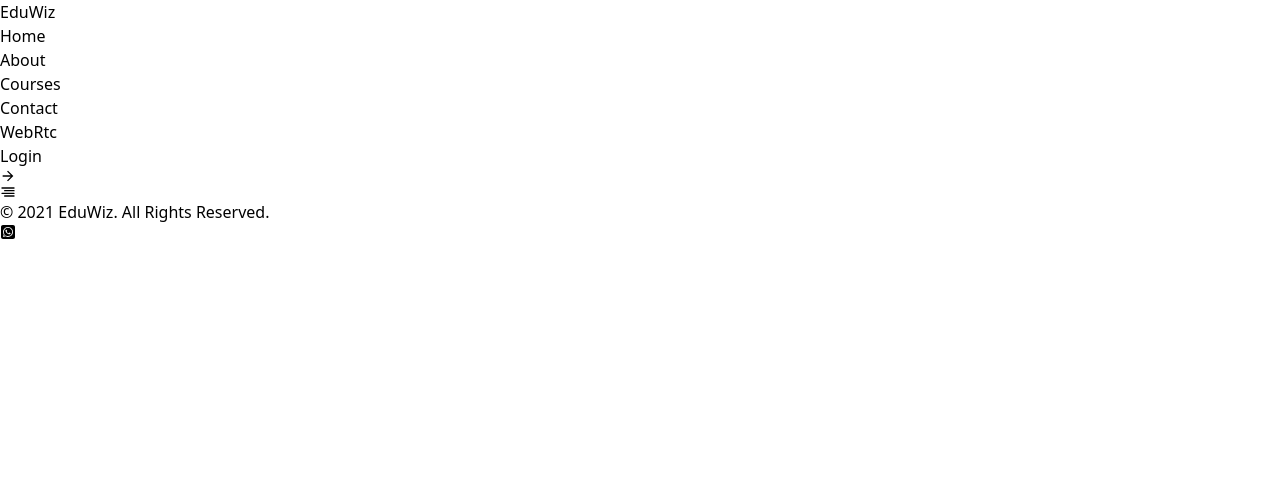
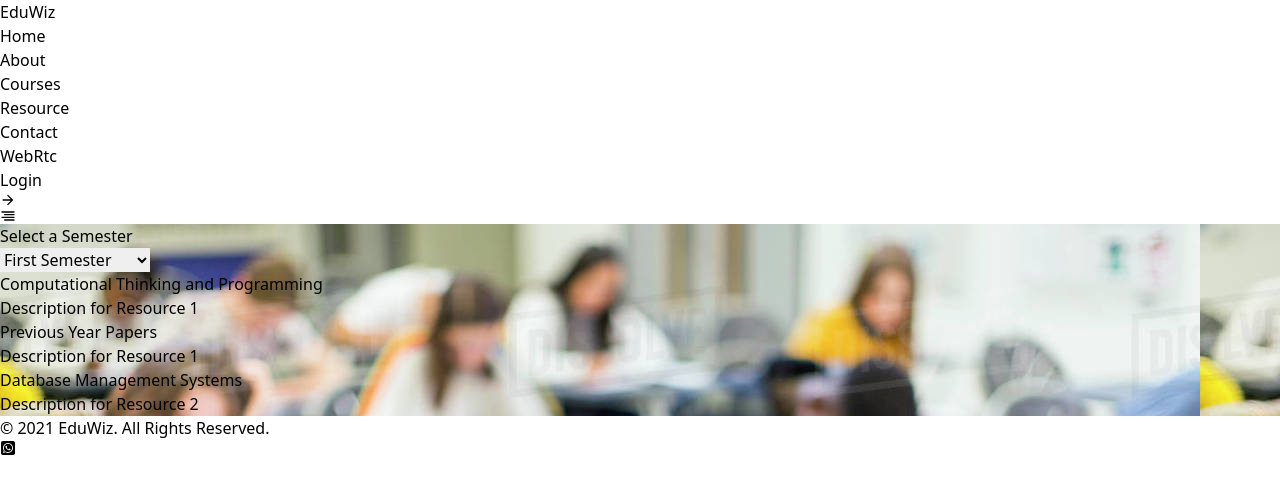
Before and after one commit to Swyamk/EDUWIZ-FINAL, a React (Vite) app: page /resource in a window 1280 px wide. Shown: the top 494 px of the page. Built offline with nearby package versions, Linux system fonts and the light colour scheme.

Commit message:
resource

```diff
--- a/src/App.jsx
+++ b/src/App.jsx
@@ -11,6 +11,7 @@ import Header from './sections/Header'
 import Footer from './sections/Footer'
 import WebRTC from './sections/WebRTC'
 import PeerChat from './sections/WebRtc2'
+import Resource from './sections/Resources'
 import { useEffect } from 'react'
 
 import { course } from './Components/data'
@@ -34,6 +35,7 @@ function App() {
         <Route path='/WebRTC' element={<WebRTC />} />
         <Route path='/WebRTC/peerchat' element={<PeerChat />} />
         <Route path='/contact' element={<Contact/>} />
+        <Route path='/resource' element={<Resource/>} />
         <Route path='/login' element={<Login/>} />
         <Route path='/login/signup' element={<Signup/>} />
         <Route path='/courses' element={<Courses/>} />
--- a/src/sections/Header.jsx
+++ b/src/sections/Header.jsx
@@ -30,6 +30,9 @@ const Header = (props) => {
             </li>
             <li className='hover:text-[#1BB699]'>
               <NavLink to="courses">Courses</NavLink>
+            </li>
+            <li className='hover:text-[#1BB699]'>
+              <NavLink to="resource">Resource</NavLink>
             </li>
             <li className='hover:text-[#1BB699]'>
               <NavLink to="contact">Contact</NavLink>
--- /dev/null
+++ b/src/sections/Resources.jsx
@@ -0,0 +1,82 @@
+import React, { useState } from 'react';
+import backgroundImage from '../assets/images/background.jpg'; // Import your background image
+
+const Resource = () => {
+  const [selectedSemester, setSelectedSemester] = useState('one');
+
+  const handleSemesterChange = (event) => {
+    setSelectedSemester(event.target.value);
+  };
+
+  const addResource = (title, description) => {
+    return (
+      <div className="text-left border border-gray-300 rounded p-4 mb-4 bg-white bg-opacity-75">
+        <h3 className="text-xl font-bold">{title}</h3>
+        <p className="text-gray-700">{description}</p>
+      </div>
+    );
+  };
+
+  const getResourcesForSemester = () => {
+    switch (selectedSemester) {
+      case 'one':
+        return (
+          <>
+            {addResource('Computational Thinking and Programming', 'Description for Resource 1')}
+            {addResource('Previous Year Papers', 'Description for Resource 1')}
+            {addResource('Database Management Systems', 'Description for Resource 2')}
+          </>
+        );
+      case 'two':
+        return (
+          <>
+            {addResource('Computer Architecture and Organization', 'Description for Resource 1')}
+            {addResource('Question Bank for Data Structures', 'Description for Resource 1')}
+            {addResource('Object Oriented Programming and Systems', 'Description for Resource 2')}
+          </>
+        );
+      case 'three':
+        return (
+          <>
+            {addResource('Theory of Computation', 'Description for Resource 1')}
+            {addResource('Dynamic Programming', 'Description for Resource 2')}
+            {addResource('Theory of Automata', 'Description for Resource 1')}
+          </>
+        );
+      case 'four':
+        return (
+          <>
+            {addResource('Discrete Mathematics', 'Description for Resource 1')}
+            {addResource('Theory of Computation', 'Description for Resource 1')}
+            {addResource('Compiler Design', 'Description for Resource 2')}
+          </>
+        );
+      default:
+        return null;
+    }
+  };
+
+  return (
+    <div className="min-h-screen bg-cover bg-center" style={{ backgroundImage: `url(${backgroundImage})` }}>
+      <div className="bg-black bg-opacity-50 min-h-screen p-10 flex flex-col items-center justify-center">
+        <h1 className="text-4xl font-bold text-white mb-6">Select a Semester</h1>
+        <select
+          id="semesterSelect"
+          onChange={handleSemesterChange}
+          value={selectedSemester}
+          className="block w-1/2 p-2 border border-gray-300 rounded mb-6"
+        >
+          <option value="one">First Semester</option>
+          <option value="two">Second Semester</option>
+          <option value="three">Third Semester</option>
+          <option value="four">Fourth Semester</option>
+        </select>
+        <div id="resourcesList" className="w-full max-w-4xl">
+          {getResourcesForSemester()}
+        </div>
+      </div>
+    </div>
+  );
+};
+
+export default Resource;
```
Also changed, not shown: src/assets/images/background.jpg (added).
